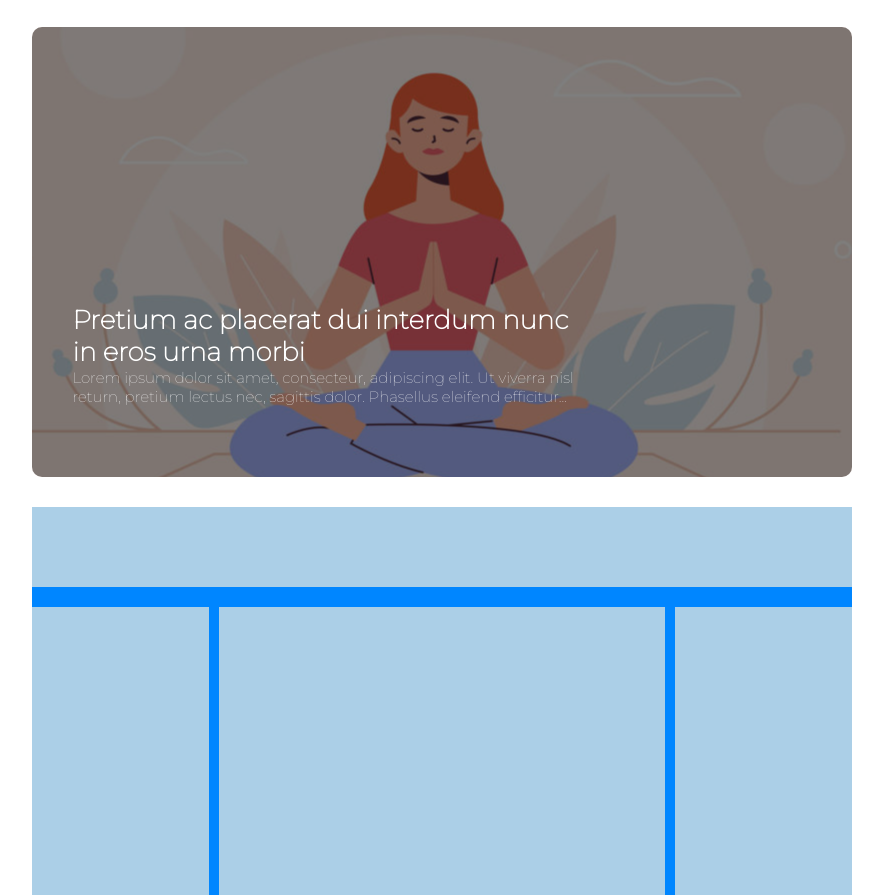
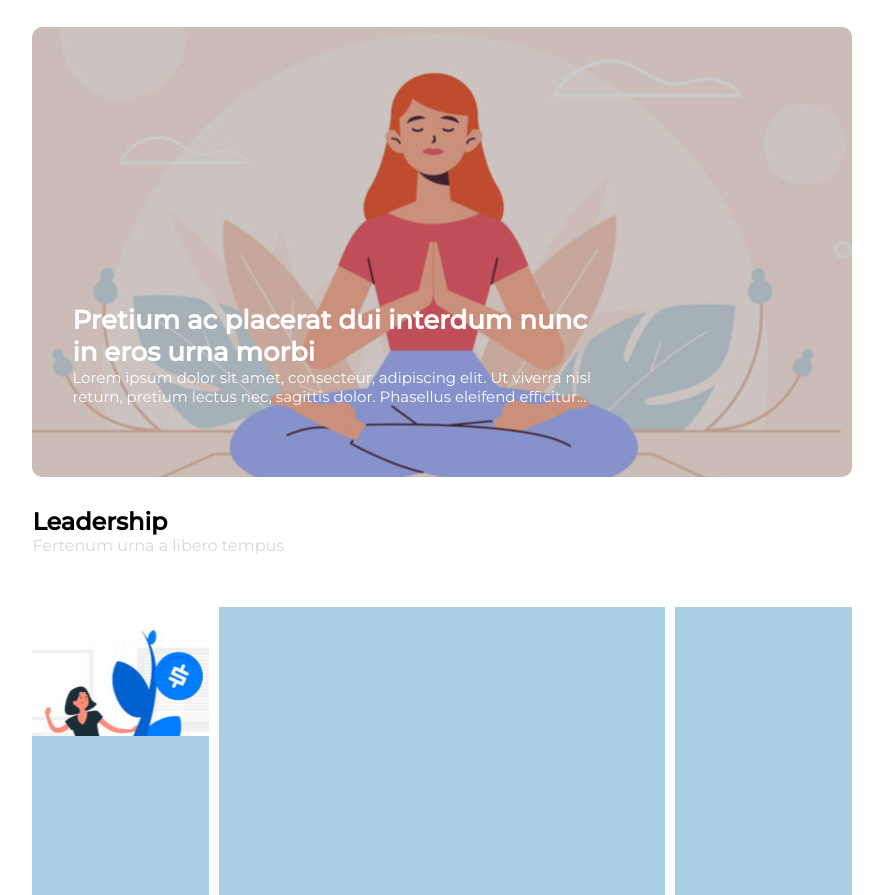
Before and after one commit to Francesco-Ostellari/htmlcss-wp, a plain HTML site: page index.html in a window 1280 px wide. Shown: the part 163-1058 px from the top of the page, without its empty margins (198-1081 px from the left). Drawn offline with Linux system fonts and the light colour scheme.

Commit message:
inizio-main

```diff
--- a/css/style.css
+++ b/css/style.css
@@ -25,7 +25,6 @@
 .heading img {
   height: 70px;
   margin-bottom: 37px;
-  border-right: 1px solid #D7D7D7;
   padding-right: 15px;
 }
 
@@ -53,7 +52,7 @@
 
 .trasparenza {
   height: 450px;
-  background-color: rgba(0, 0, 0, 0.5);
+  background-color: rgba(0, 0, 0, 0.2);
   border-radius: 10px;
 }
 .title-h1 {
@@ -61,6 +60,7 @@
  width: 560px;
  font-size: 13px;
  color: white;
+ font-weight: 100;
 }
 
 .trasparenza p {
@@ -77,7 +77,6 @@
 main {
   width: 80%;
   margin: 30px auto 0;
-  background: #0086FF;
 }
 
 .clearfix::after {
@@ -89,8 +88,14 @@
 .main-row {
   width: 100%;
   height: 80px;
-  background: #ABCFE7;
+}
 
+h2 {
+  font-weight: medium;
+}
+
+.main-row div {
+  color:#D7D7D7;
 }
 
 .left-column,
@@ -100,7 +105,12 @@
   background: #ABCFE7;
   margin: 20px 0 20px 0;
 }
-
+.img {
+  background-image: url(../img/img-1.jpg);
+  background-repeat: no-repeat;
+  background-position: top;
+  height: 30%;
+}
 .centre-column {
   width: calc(57% - 20px);
   height: 430px;
--- a/index.html
+++ b/index.html
@@ -6,9 +6,21 @@
   <meta name="viewport" content="width=device-width, initial-scale=1.0">
   <title>Tema Wordpress</title>
   <link rel="stylesheet" href="css/style.css">
+
   <link rel="preconnect" href="https://fonts.googleapis.com">
   <link rel="preconnect" href="https://fonts.gstatic.com" crossorigin>
   <link href="https://fonts.googleapis.com/css2?family=Montserrat:wght@100&display=swap" rel="stylesheet">
+  <link rel="preconnect" href="https://fonts.googleapis.com">
+  <link rel="preconnect" href="https://fonts.googleapis.com">
+  <link rel="preconnect" href="https://fonts.gstatic.com" crossorigin>
+  <link href="https://fonts.googleapis.com/css2?family=Montserrat:wght@300&display=swap" rel="stylesheet">
+  <link rel="preconnect" href="https://fonts.googleapis.com">
+  <link rel="preconnect" href="https://fonts.gstatic.com" crossorigin>
+  <link href="https://fonts.googleapis.com/css2?family=Montserrat:wght@300;400&display=swap" rel="stylesheet">
+  <link rel="preconnect" href="https://fonts.googleapis.com">
+  <link rel="preconnect" href="https://fonts.gstatic.com" crossorigin>
+  <link href="https://fonts.googleapis.com/css2?family=Montserrat:wght@300;400;500&display=swap" rel="stylesheet">
+
 </head>
 <body>
   <div class="container">
@@ -36,9 +48,15 @@
     <!-- main -->
     <main class="clearfix">
       <!-- main row -->
-      <div class="main-row"></div>
+      <div class="main-row">
+        <h2>Leadership</h2>
+        <div>Fertenum urna a libero tempus </div>
+      </div>
       <!-- left-column -->
-      <div class="left-column"></div>
+      <div class="left-column">
+        <div class="img"></div>
+        <div class="background"></div>
+      </div>
       <!-- centre-column -->
       <div class="centre-column"></div>
       <!-- right-column -->
```
